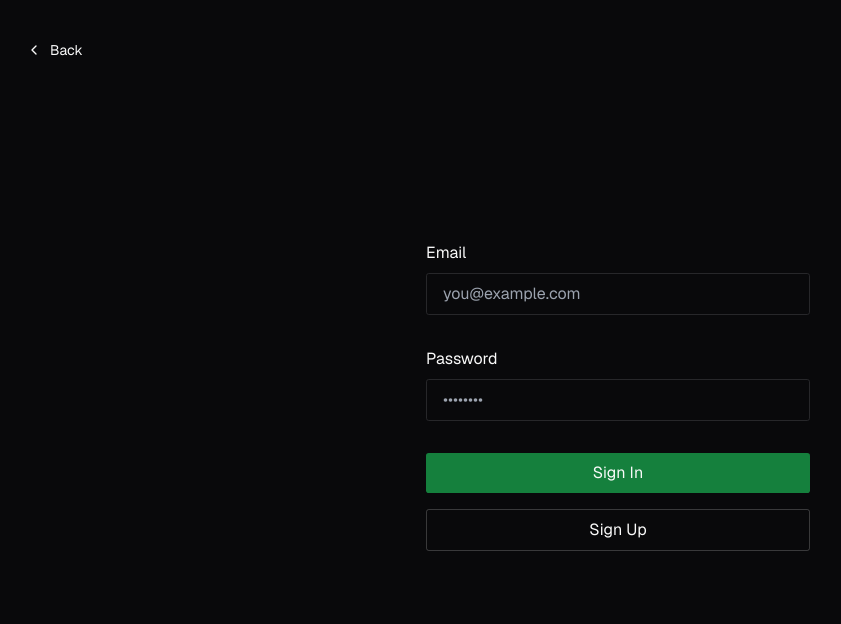
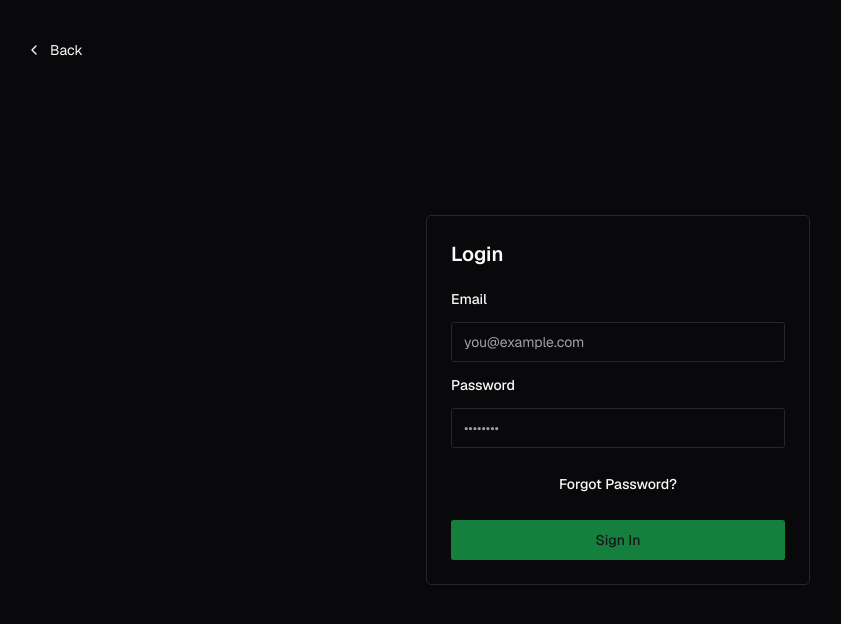
Before and after one commit to Builder-s-League/BuildersLeague-Edition1, a Next.js app: page /login in a window 1280 px wide. Shown: the top 624 px of the page, without its empty margins (22-863 px from the left). Built offline with nearby package versions, Linux system fonts and the light colour scheme.

Commit message:
forgot password

```diff
--- a/package.json
+++ b/package.json
@@ -27,17 +27,21 @@
     "lint-staged": "lint-staged"
   },
   "dependencies": {
+    "@aws-sdk/client-sesv2": "^3.665.0",
     "@next/bundle-analyzer": "^14.0.4",
     "@radix-ui/react-checkbox": "^1.1.2",
     "@radix-ui/react-dropdown-menu": "^2.0.6",
     "@radix-ui/react-icons": "^1.3.0",
+    "@radix-ui/react-label": "^2.1.0",
     "@radix-ui/react-progress": "^1.1.0",
     "@radix-ui/react-slot": "^1.0.2",
+    "@shadcn/ui": "^0.0.4",
     "@supabase/ssr": "^0.1.0",
     "@supabase/supabase-js": "^2.39.3",
     "@tanstack/react-query": "^5.17.15",
     "@tanstack/react-query-devtools": "^5.17.15",
     "@vercel/analytics": "^1.1.1",
+    "aws-ses-v2-local": "^2.4.0",
     "axios": "^1.6.5",
     "class-variance-authority": "^0.7.0",
     "clsx": "^2.1.0",
--- /dev/null
+++ b/src/app/forgot-password/page.tsx
@@ -0,0 +1,45 @@
+'use client'
+
+import { useState } from 'react'
+import { Button } from '@/components/ui/button'
+import { Input } from '@/components/ui/input'
+import { Label } from '@/components/ui/label'
+import { Card, CardHeader, CardContent } from '@/components/ui/card'
+
+export default function ForgotPassword() {
+  const [email, setEmail] = useState('')
+  const [message, setMessage] = useState('')
+
+  return (
+    <div className="flex w-full flex-1 flex-col justify-center px-8 sm:max-w-md">
+      <Card>
+        <CardHeader>
+          <h2 className="text-xl font-semibold">Forgot Password</h2>
+        </CardHeader>
+        <CardContent>
+          <form className="flex flex-col gap-4">
+            <Label htmlFor="email">Enter your email address</Label>
+            <Input
+              type="email"
+              name="email"
+              id="email"
+              placeholder="you@example.com"
+              value={email}
+              onChange={(e) => setEmail(e.target.value)}
+              required
+            />
+            <Button type="submit" className="bg-blue-600">
+              Send Reset Link
+            </Button>
+
+            {message && (
+              <p className="mt-4 bg-blue-100 p-4 text-center text-blue-700">
+                {message}
+              </p>
+            )}
+          </form>
+        </CardContent>
+      </Card>
+    </div>
+  )
+}
--- a/src/app/login/page.tsx
+++ b/src/app/login/page.tsx
@@ -2,6 +2,10 @@ import Link from 'next/link'
 import { headers, cookies } from 'next/headers'
 import { redirect } from 'next/navigation'
 import { createServerClient } from '@/utils/supabase'
+import { Button } from '@/components/ui/button'
+import { Input } from '@/components/ui/input'
+import { Label } from '@/components/ui/label'
+import { Card, CardHeader, CardContent } from '@/components/ui/card'
 
 export default function Login({
   searchParams,
@@ -28,35 +32,11 @@ export default function Login({
     return redirect('/')
   }
 
-  const signUp = async (formData: FormData) => {
-    'use server'
-
-    const origin = headers().get('origin')
-    const email = formData.get('email') as string
-    const password = formData.get('password') as string
-    const cookieStore = cookies()
-    const supabase = createServerClient(cookieStore)
-
-    const { error } = await supabase.auth.signUp({
-      email,
-      password,
-      options: {
-        emailRedirectTo: `${origin}/auth/callback`,
-      },
-    })
-
-    if (error) {
-      return redirect('/login?message=Could not authenticate user')
-    }
-
-    return redirect('/login?message=Check email to continue sign in process')
-  }
-
   return (
-    <div className="flex w-full flex-1 flex-col justify-center gap-2 px-8 sm:max-w-md">
+    <div className="flex w-full flex-1 flex-col justify-center px-8 sm:max-w-md">
       <Link
         href="/"
-        className="bg-btn-background hover:bg-btn-background-hover group absolute left-8 top-8 flex items-center rounded-md px-4 py-2 text-sm text-foreground no-underline"
+        className="group absolute left-8 top-8 flex items-center rounded-md px-4 py-2 text-sm no-underline"
       >
         <svg
           xmlns="http://www.w3.org/2000/svg"
@@ -71,48 +51,46 @@ export default function Login({
           className="mr-2 h-4 w-4 transition-transform group-hover:-translate-x-1"
         >
           <polyline points="15 18 9 12 15 6" />
-        </svg>{' '}
+        </svg>
         Back
       </Link>
 
-      <form
-        className="flex w-full flex-1 flex-col justify-center gap-2 text-foreground animate-in"
-        action={signIn}
-      >
-        <label className="text-md" htmlFor="email">
-          Email
-        </label>
-        <input
-          className="mb-6 rounded-md border bg-inherit px-4 py-2"
+      <Card>
+        <CardHeader>
+          <h2 className="text-xl font-semibold">Login</h2>
+        </CardHeader>
+        <CardContent>
+          <form action={signIn} className="flex flex-col gap-4">
+            <Label htmlFor="email">Email</Label>
+            <Input
+              type="email"
               name="email"
+              id="email"
               placeholder="you@example.com"
               required
             />
-        <label className="text-md" htmlFor="password">
-          Password
-        </label>
-        <input
-          className="mb-6 rounded-md border bg-inherit px-4 py-2"
+            <Label htmlFor="password">Password</Label>
+            <Input
               type="password"
               name="password"
+              id="password"
               placeholder="••••••••"
               required
             />
-        <button className="mb-2 rounded-md bg-green-700 px-4 py-2 text-foreground">
+            <Button asChild variant="link">
+              <Link href="/forgot-password">Forgot Password?</Link>
+            </Button>
+            <Button type="submit" className="bg-green-700">
               Sign In
-        </button>
-        <button
-          formAction={signUp}
-          className="mb-2 rounded-md border border-foreground/20 px-4 py-2 text-foreground"
-        >
-          Sign Up
-        </button>
+            </Button>
             {searchParams?.message && (
-          <p className="mt-4 bg-foreground/10 p-4 text-center text-foreground">
+              <p className="mt-4 text-center text-red-500">
                 {searchParams.message}
               </p>
             )}
           </form>
+        </CardContent>
+      </Card>
     </div>
   )
 }
--- /dev/null
+++ b/src/components/ui/card.tsx
@@ -0,0 +1,79 @@
+import * as React from 'react'
+
+import { cn } from '@/utils/tailwind'
+
+const Card = React.forwardRef<
+  HTMLDivElement,
+  React.HTMLAttributes<HTMLDivElement>
+>(({ className, ...props }, ref) => (
+  <div
+    ref={ref}
+    className={cn(
+      'rounded-lg border bg-card text-card-foreground shadow-sm',
+      className,
+    )}
+    {...props}
+  />
+))
+Card.displayName = 'Card'
+
+const CardHeader = React.forwardRef<
+  HTMLDivElement,
+  React.HTMLAttributes<HTMLDivElement>
+>(({ className, ...props }, ref) => (
+  <div
+    ref={ref}
+    className={cn('flex flex-col space-y-1.5 p-6', className)}
+    {...props}
+  />
+))
+CardHeader.displayName = 'CardHeader'
+
+const CardTitle = React.forwardRef<
+  HTMLParagraphElement,
+  React.HTMLAttributes<HTMLHeadingElement>
+>(({ className, ...props }, ref) => (
+  <h3
+    ref={ref}
+    className={cn(
+      'text-2xl font-semibold leading-none tracking-tight',
+      className,
+    )}
+    {...props}
+  />
+))
+CardTitle.displayName = 'CardTitle'
+
+const CardDescription = React.forwardRef<
+  HTMLParagraphElement,
+  React.HTMLAttributes<HTMLParagraphElement>
+>(({ className, ...props }, ref) => (
+  <p
+    ref={ref}
+    className={cn('text-sm text-muted-foreground', className)}
+    {...props}
+  />
+))
+CardDescription.displayName = 'CardDescription'
+
+const CardContent = React.forwardRef<
+  HTMLDivElement,
+  React.HTMLAttributes<HTMLDivElement>
+>(({ className, ...props }, ref) => (
+  <div ref={ref} className={cn('p-6 pt-0', className)} {...props} />
+))
+CardContent.displayName = 'CardContent'
+
+const CardFooter = React.forwardRef<
+  HTMLDivElement,
+  React.HTMLAttributes<HTMLDivElement>
+>(({ className, ...props }, ref) => (
+  <div
+    ref={ref}
+    className={cn('flex items-center p-6 pt-0', className)}
+    {...props}
+  />
+))
+CardFooter.displayName = 'CardFooter'
+
+export { Card, CardHeader, CardFooter, CardTitle, CardDescription, CardContent }
--- /dev/null
+++ b/src/components/ui/label.tsx
@@ -0,0 +1,26 @@
+'use client'
+
+import * as React from 'react'
+import * as LabelPrimitive from '@radix-ui/react-label'
+import { cva, type VariantProps } from 'class-variance-authority'
+
+import { cn } from '@/utils/tailwind'
+
+const labelVariants = cva(
+  'text-sm font-medium leading-none peer-disabled:cursor-not-allowed peer-disabled:opacity-70',
+)
+
+const Label = React.forwardRef<
+  React.ElementRef<typeof LabelPrimitive.Root>,
+  React.ComponentPropsWithoutRef<typeof LabelPrimitive.Root> &
+    VariantProps<typeof labelVariants>
+>(({ className, ...props }, ref) => (
+  <LabelPrimitive.Root
+    ref={ref}
+    className={cn(labelVariants(), className)}
+    {...props}
+  />
+))
+Label.displayName = LabelPrimitive.Root.displayName
+
+export { Label }
--- /dev/null
+++ b/src/utils/start-local-ses.ts
@@ -0,0 +1,21 @@
+import { SESv2Client, SendEmailCommand } from '@aws-sdk/client-sesv2'
+
+const ses = new SESv2Client({
+  endpoint: 'http://localhost:8005',
+  region: 'aws-ses-v2-local',
+  credentials: { accessKeyId: 'ANY_STRING', secretAccessKey: 'ANY_STRING' },
+})
+await ses.send(
+  new SendEmailCommand({
+    FromEmailAddress: 'sender@example.com',
+    Destination: { ToAddresses: ['receiver@example.com'] },
+    Content: {
+      Simple: {
+        Subject: { Data: 'This is the subject' },
+        Body: { Text: { Data: 'This is the email contents' } },
+      },
+    },
+  }),
+)
+
+export { SendEmailCommand }
--- a/tsconfig.json
+++ b/tsconfig.json
@@ -1,6 +1,6 @@
 {
   "compilerOptions": {
-    "target": "es5",
+    "target": "es2017",
     "lib": ["dom", "dom.iterable", "esnext"],
     "allowJs": true,
     "skipLibCheck": true,
```
Also changed, not shown: 1 other file (tests, documents, lock files or other folders). Lines whose indentation alone changed are shown as unchanged.
